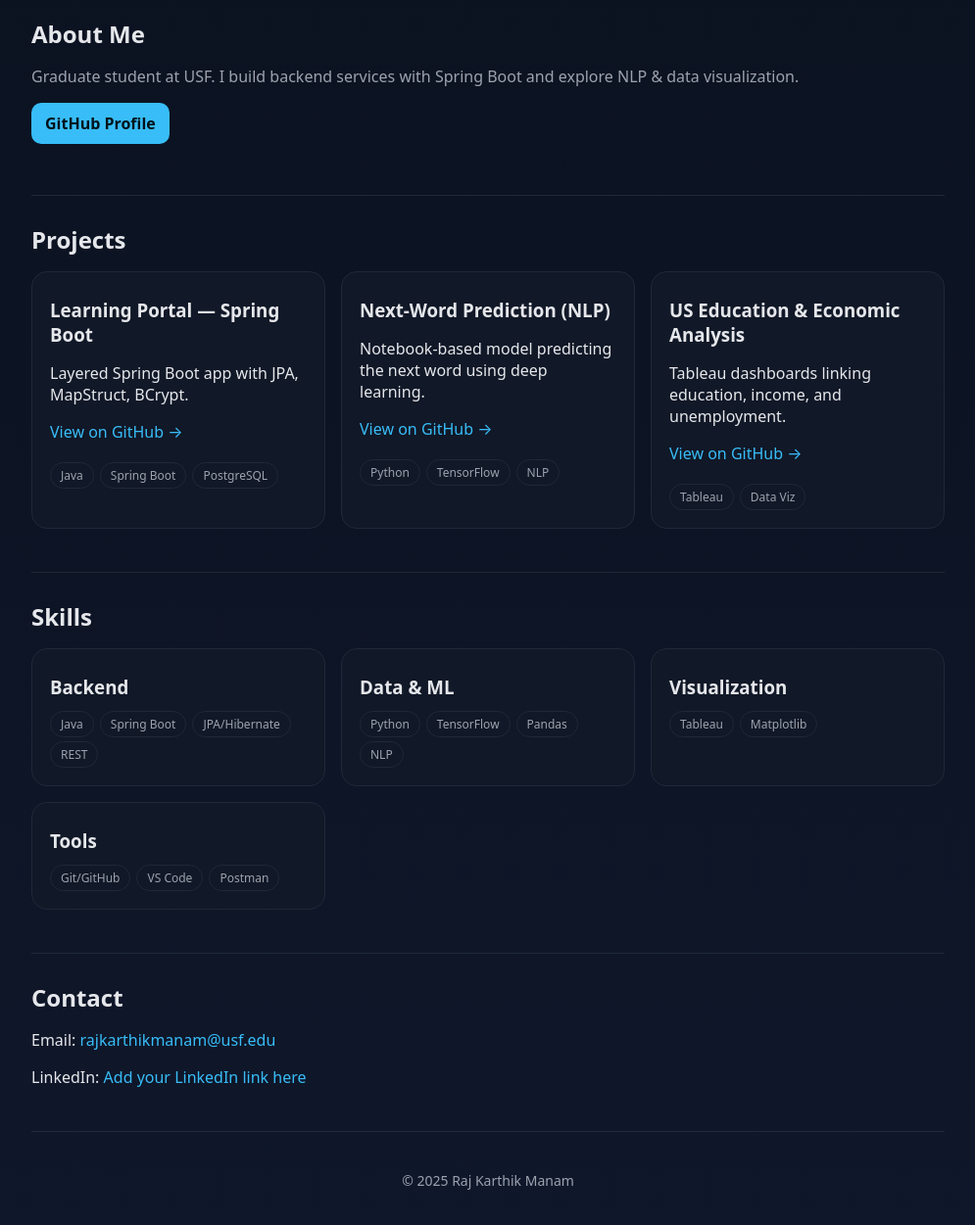
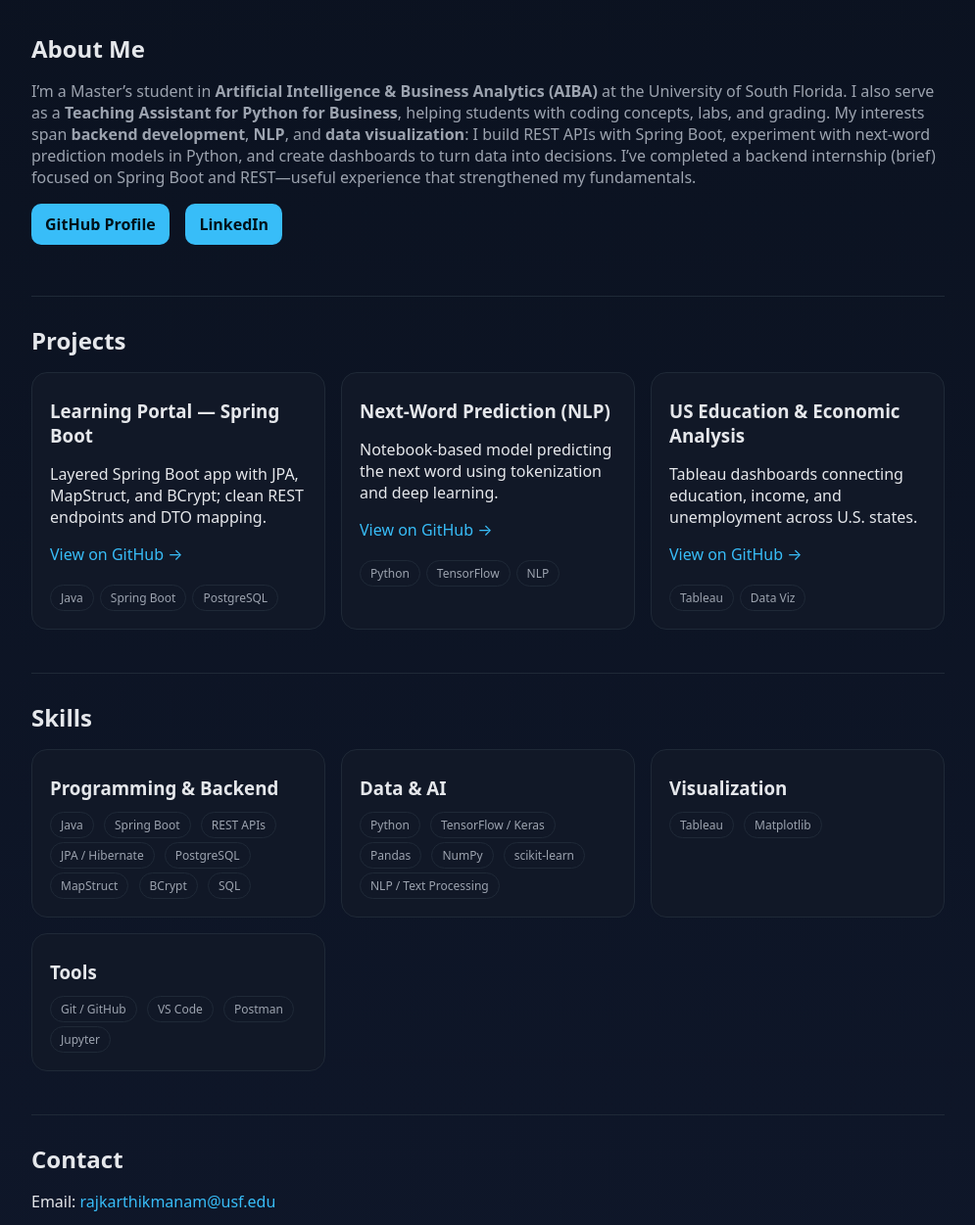
Before and after one commit to rajkarthikmanam/portfolio-rajkarthikmanam, a plain HTML site: page index.html in a window 1280 px wide. Shown: the part 93-1344 px from the top of the page at 98% size, without its empty margins (142-1137 px from the left). Drawn offline with Linux system fonts and the light colour scheme.

Commit message:
Update index.html (About/Skills + v6)

```diff
--- a/index.html
+++ b/index.html
@@ -1,3 +1,4 @@
+<!-- v6 -->
 <!DOCTYPE html>
 <html lang="en">
 <head>
@@ -6,8 +7,10 @@
   <title>Raj Karthik Manam • Portfolio</title>
   <style>
     :root { --bg:#0f172a; --card:#111827; --text:#e5e7eb; --muted:#9ca3af; --accent:#38bdf8; }
-    *{box-sizing:border-box} body{margin:0;font-family:system-ui,Segoe UI,Roboto,Inter,Arial;background:linear-gradient(180deg,#0b1220,#0f172a);color:var(--text);}
-    a{color:var(--accent);text-decoration:none} a:hover{text-decoration:underline}
+    *{box-sizing:border-box}
+    body{margin:0;font-family:system-ui,Segoe UI,Roboto,Inter,Arial;background:linear-gradient(180deg,#0b1220,#0f172a);color:var(--text);}
+    a{color:var(--accent);text-decoration:none}
+    a:hover{text-decoration:underline}
     .wrap{max-width:980px;margin:auto;padding:24px}
     header{display:flex;align-items:center;justify-content:space-between;gap:12px;flex-wrap:wrap}
     nav a{margin:0 10px}
@@ -17,14 +20,20 @@
     .chip{display:inline-block;border:1px solid #1f2937;border-radius:999px;padding:4px 10px;margin:4px 6px 0 0;color:var(--muted);font-size:12px}
     footer{margin:40px 0;color:var(--muted);font-size:14px;text-align:center}
     .btn{display:inline-block;background:var(--accent);color:#00121a;padding:10px 14px;border-radius:10px;font-weight:600}
-    .btn:hover{filter:brightness(1.05)}
-    h1,h2{margin:0 0 8px} h3{margin:8px 0} section{padding:28px 0;border-bottom:1px solid #1f2937}
+    .btn:hover{filter:brightness(1.05);text-decoration:none}
+    h1,h2{margin:0 0 8px}
+    h3{margin:8px 0}
+    section{padding:28px 0;border-bottom:1px solid #1f2937}
+    .subtitle{color:var(--muted);font-size:14px;margin-top:-4px}
   </style>
 </head>
 <body>
   <div class="wrap">
     <header>
-      <h1>Raj Karthik Manam</h1>
+      <div>
+        <h1>Raj Karthik Manam</h1>
+        <div class="subtitle">AIBA Master’s @ USF • Teaching Assistant • Backend, NLP & Data Visualization</div>
+      </div>
       <nav>
         <a href="#about">About</a>
         <a href="#projects">Projects</a>
@@ -33,52 +42,101 @@
       </nav>
     </header>
 
+    <!-- ABOUT -->
     <section class="hero" id="about">
       <h2>About Me</h2>
       <p style="color:#9ca3af">
-        Graduate student at USF. I build backend services with Spring Boot and explore NLP & data visualization.
+        I’m a Master’s student in <strong>Artificial Intelligence & Business Analytics (AIBA)</strong> at the University of South Florida.
+        I also serve as a <strong>Teaching Assistant for Python for Business</strong>, helping students with coding concepts,
+        labs, and grading. My interests span <strong>backend development</strong>, <strong>NLP</strong>, and
+        <strong>data visualization</strong>: I build REST APIs with Spring Boot, experiment with next-word prediction models in Python,
+        and create dashboards to turn data into decisions. I’ve completed a backend internship (brief)
+        focused on Spring Boot and REST—useful experience that strengthened my fundamentals.
       </p>
-      <p><a class="btn" href="https://github.com/rajkarthikmanam" target="_blank" rel="noopener">GitHub Profile</a></p>
+      <p>
+        <a class="btn" href="https://github.com/rajkarthikmanam" target="_blank" rel="noopener">GitHub Profile</a>
+        &nbsp;&nbsp;
+        <a class="btn" href="https://www.linkedin.com/in/raj-karthik-manam-12418a282/" target="_blank" rel="noopener">LinkedIn</a>
+      </p>
     </section>
 
+    <!-- PROJECTS -->
     <section id="projects">
       <h2>Projects</h2>
       <div class="cards">
         <article class="card">
           <h3>Learning Portal — Spring Boot</h3>
-          <p>Layered Spring Boot app with JPA, MapStruct, BCrypt.</p>
+          <p>Layered Spring Boot app with JPA, MapStruct, and BCrypt; clean REST endpoints and DTO mapping.</p>
           <p><a href="https://github.com/rajkarthikmanam/learning-portal" target="_blank" rel="noopener">View on GitHub →</a></p>
-          <div><span class="chip">Java</span><span class="chip">Spring Boot</span><span class="chip">PostgreSQL</span></div>
+          <div>
+            <span class="chip">Java</span><span class="chip">Spring Boot</span><span class="chip">PostgreSQL</span>
+          </div>
         </article>
+
         <article class="card">
           <h3>Next-Word Prediction (NLP)</h3>
-          <p>Notebook-based model predicting the next word using deep learning.</p>
+          <p>Notebook-based model predicting the next word using tokenization and deep learning.</p>
           <p><a href="https://github.com/rajkarthikmanam/next-word-prediction" target="_blank" rel="noopener">View on GitHub →</a></p>
-          <div><span class="chip">Python</span><span class="chip">TensorFlow</span><span class="chip">NLP</span></div>
+          <div>
+            <span class="chip">Python</span><span class="chip">TensorFlow</span><span class="chip">NLP</span>
+          </div>
         </article>
+
         <article class="card">
           <h3>US Education & Economic Analysis</h3>
-          <p>Tableau dashboards linking education, income, and unemployment.</p>
+          <p>Tableau dashboards connecting education, income, and unemployment across U.S. states.</p>
           <p><a href="https://github.com/rajkarthikmanam/us-education-economic-analysis" target="_blank" rel="noopener">View on GitHub →</a></p>
-          <div><span class="chip">Tableau</span><span class="chip">Data Viz</span></div>
+          <div>
+            <span class="chip">Tableau</span><span class="chip">Data Viz</span>
+          </div>
         </article>
       </div>
     </section>
 
+    <!-- SKILLS -->
     <section id="skills">
       <h2>Skills</h2>
       <div class="cards">
-        <div class="card"><h3>Backend</h3><p class="chip">Java</p><p class="chip">Spring Boot</p><p class="chip">JPA/Hibernate</p><p class="chip">REST</p></div>
-        <div class="card"><h3>Data & ML</h3><p class="chip">Python</p><p class="chip">TensorFlow</p><p class="chip">Pandas</p><p class="chip">NLP</p></div>
-        <div class="card"><h3>Visualization</h3><p class="chip">Tableau</p><p class="chip">Matplotlib</p></div>
-        <div class="card"><h3>Tools</h3><p class="chip">Git/GitHub</p><p class="chip">VS Code</p><p class="chip">Postman</p></div>
+        <div class="card">
+          <h3>Programming & Backend</h3>
+          <p class="chip">Java</p>
+          <p class="chip">Spring Boot</p>
+          <p class="chip">REST APIs</p>
+          <p class="chip">JPA / Hibernate</p>
+          <p class="chip">PostgreSQL</p>
+          <p class="chip">MapStruct</p>
+          <p class="chip">BCrypt</p>
+          <p class="chip">SQL</p>
+        </div>
+        <div class="card">
+          <h3>Data & AI</h3>
+          <p class="chip">Python</p>
+          <p class="chip">TensorFlow / Keras</p>
+          <p class="chip">Pandas</p>
+          <p class="chip">NumPy</p>
+          <p class="chip">scikit-learn</p>
+          <p class="chip">NLP / Text Processing</p>
+        </div>
+        <div class="card">
+          <h3>Visualization</h3>
+          <p class="chip">Tableau</p>
+          <p class="chip">Matplotlib</p>
+        </div>
+        <div class="card">
+          <h3>Tools</h3>
+          <p class="chip">Git / GitHub</p>
+          <p class="chip">VS Code</p>
+          <p class="chip">Postman</p>
+          <p class="chip">Jupyter</p>
+        </div>
       </div>
     </section>
 
+    <!-- CONTACT -->
     <section id="contact">
       <h2>Contact</h2>
       <p>Email: <a href="mailto:rajkarthikmanam@usf.edu">rajkarthikmanam@usf.edu</a></p>
-      <p>LinkedIn: <a href="#" target="_blank" rel="noopener">Add your LinkedIn link here</a></p>
+      <p>LinkedIn: <a href="https://www.linkedin.com/in/raj-karthik-manam-12418a282/" target="_blank" rel="noopener">linkedin.com/in/raj-karthik-manam-12418a282</a></p>
     </section>
 
     <footer>© <span id="y"></span> Raj Karthik Manam</footer>
```
